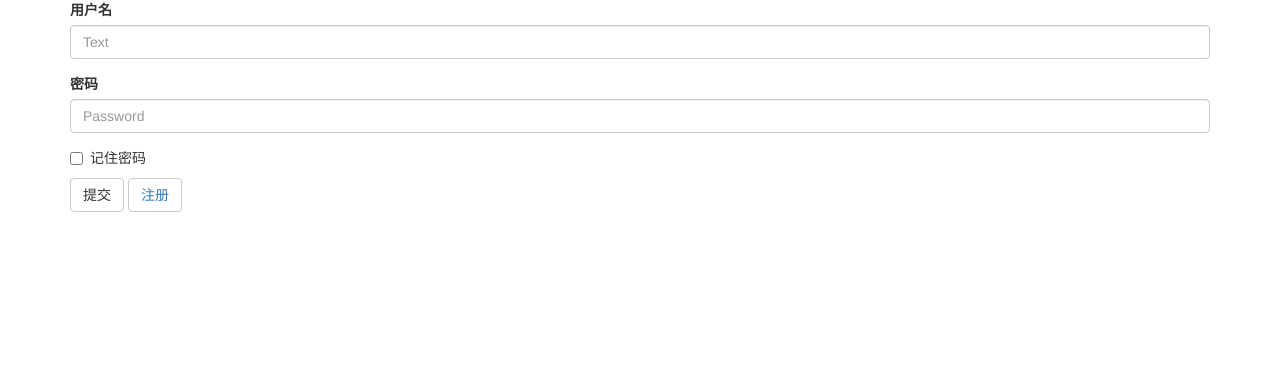
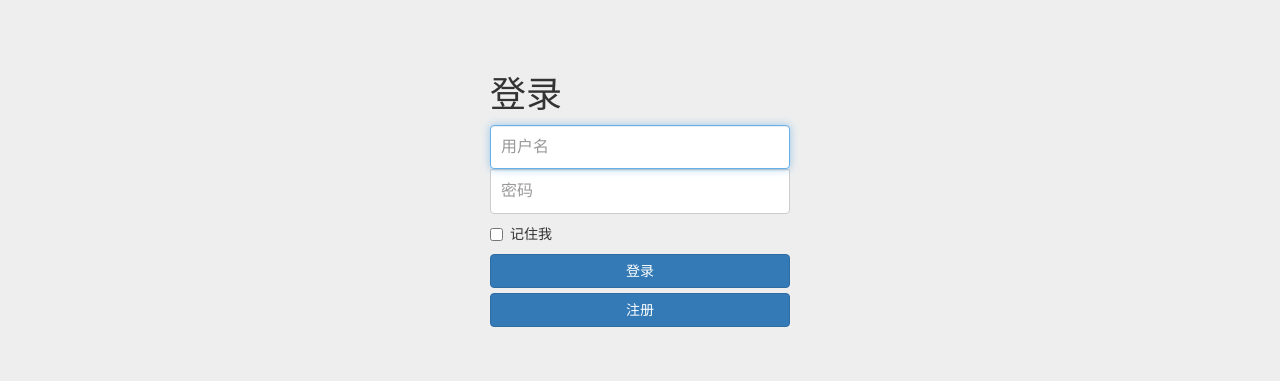
Before and after one commit to appie963/app, a Flask app: page / in a window 1280 px wide. Shown: the top 381 px of the page. Run offline with Flask 2, Linux system fonts and the light colour scheme; some libraries are stand-ins or nearby versions.

Commit message:
update style

```diff
--- a/app.py
+++ b/app.py
@@ -15,8 +15,24 @@ db_info = {
 db = zdb(db_info)
 
 print(
-    db.query('accout', '*')
+    db.query('userlist', '*')
 )
+
+
+def login_acc(user_name, user_passwd):
+    """
+    判断用户名密码
+    :param user_name:用户名
+    :param user_passwd:密码
+    :return:返回true或false
+    """
+    all_usertable = db.query(db_info['table_name'][1], '*')
+
+    for user_info in all_usertable:
+        if user_name == user_info[1] and user_passwd == user_info[2]:
+            return True
+        else:
+            return False
 
 
 # 首页自动跳转至login.html
@@ -34,14 +50,6 @@ def success():
         # 判断是否为post方式路由不是则认定为直接访问，返回404
     else:
         return redirect(url_for('index'))
-
-
-def login_acc(user_name, user_passwd):
-    all_usertable = db.query(db_info['table_name'][1], '*')
-
-    for user_info in all_usertable:
-        if user_name == user_info[1] and user_passwd == user_info[2]:
-            return True
 
 
 @app.route('/login', methods=['POST'])
--- /dev/null
+++ b/static/loginreg.css
@@ -0,0 +1,46 @@
+body {
+            padding-top: 40px;
+            padding-bottom: 40px;
+            background-color: #eee;
+        }
+
+        .form-signin {
+            max-width: 330px;
+            padding: 15px;
+            margin: 0 auto;
+        }
+
+        .form-signin .form-signin-heading,
+        .form-signin .checkbox {
+            margin-bottom: 10px;
+        }
+
+        .form-signin .checkbox {
+            font-weight: normal;
+        }
+
+        .form-signin .form-control {
+            position: relative;
+            height: auto;
+            -webkit-box-sizing: border-box;
+            -moz-box-sizing: border-box;
+            box-sizing: border-box;
+            padding: 10px;
+            font-size: 16px;
+        }
+
+        .form-signin .form-control:focus {
+            z-index: 2;
+        }
+
+        .form-signin input[type="email"] {
+            margin-bottom: -1px;
+            border-bottom-right-radius: 0;
+            border-bottom-left-radius: 0;
+        }
+
+        .form-signin input[type="password"] {
+            margin-bottom: 10px;
+            border-top-left-radius: 0;
+            border-top-right-radius: 0;
+        }
--- a/templates/login.html
+++ b/templates/login.html
@@ -1,57 +1,47 @@
 <!DOCTYPE html>
-<html lang="en">
+<html lang="zh-CN">
 <head>
-    <style>
-        body {
-            font-family: "Helvetica Neue", Helvetica, Arial, sans-serif;
-            font-size: 14px;
-            line-height: 1.428571429;
-            color: #333333;
-            background-color: #ffffff;
-        }
-        a:hover,
-        a:focus {
-            color: #2a6496;
-            text-decoration: underline;
-        }
-        a:focus {
-            outline-offset: -2px;
-        }
-    </style>
-    <meta charset="utf-8">
-    <title>登录</title>
-    <link rel="stylesheet" href="https://cdn.jsdelivr.net/npm/bootstrap@3.3.7/dist/css/bootstrap.min.css"
-          integrity="sha384-BVYiiSIFeK1dGmJRAkycuHAHRg32OmUcww7on3RYdg4Va+PmSTsz/K68vbdEjh4u" crossorigin="anonymous">
-    <!-- 最新的 Bootstrap 核心 JavaScript 文件 -->
-    <script src="https://cdn.jsdelivr.net/npm/bootstrap@3.3.7/dist/js/bootstrap.min.js"
-            integrity="sha384-Tc5IQib027qvyjSMfHjOMaLkfuWVxZxUPnCJA7l2mCWNIpG9mGCD8wGNIcPD7Txa"
-            crossorigin="anonymous"></script>
+    <meta charset="utf8">
+    <meta http-equiv="X-UA-Compatible" content="IE=edge">
+    <meta name="viewport" content="width=device-width, initial-scale=1">
+    <!-- 上述3个meta标签*必须*放在最前面，任何其他内容都*必须*跟随其后！ -->
+    <meta name="description" content="">
+    <meta name="author" content="">
+    <title>Signin Template for Bootstrap</title>
+    <!-- Bootstrap core CSS -->
+    <link href="https://cdn.bootcss.com/bootstrap/3.3.7/css/bootstrap.min.css" rel="stylesheet">
+    <link href="../static/loginreg.css" rel="stylesheet" type="text/css"/>
+    <!-- Custom styles for this template -->
+
+
 </head>
-<!-- 最新版本的 Bootstrap 核心 CSS 文件 -->
+
 <body>
-<header class="herder"></header>
+
 <div class="container">
-    <div class="jumpbotron">
-        <form action="http://localhost/login" method="post">
-            <div class="form-group">
-                <label for="InputLoginName">用户名</label>
-                <input type="text" class="form-control" id="InputLoginName" name="nm" placeholder="Text">
-            </div>
-            <div class="form-group">
-                <label for="InputPassword1">密码</label>
-                <input type="password" class="form-control" id="InputPassword1" name="passwd" placeholder="Password">
-            </div>
+    <form class="form-signin" action="http://localhost/login" method="post">
+        <h1 class="form-signin-heading">登录</h1>
+        <label for="inputEmail" class="sr-only">用户名</label>
+        <input type="text" id="inputEmail" class="form-control" name="nm" placeholder="用户名" required="" autofocus="">
+        <label for="inputPassword" class="sr-only">密码</label>
+        <input type="password" id="inputPassword" class="form-control" name="passwd" placeholder="密码" required="">
         <div class="checkbox">
             <label>
-                    <input type="checkbox">记住密码
+                <input type="checkbox" value="remember-me">记住我
             </label>
         </div>
-            <button type="submit" value="submit" class="btn btn-default">提交</button>
-            <button class="btn btn-default"><a href="/_register">注册</a></button>
+        <button class="btn btn-sg btn-primary btn-block" type="submit" value="submit">登录</button>
+        <button class="btn btn-sg btn-primary btn-block" id="reg_btn">注册</button>
     </form>
-    </div>
-</div>
-<!--表单-->
-<footer class="footer"></footer>
+
+</div> <!-- /container -->
+
 </body>
+    <script type="text/javascript">
+        window.onload = function () {
+            document.getElementById('reg_btn').onclick = function () {
+                window.location.href = 'http://localhost/_register'
+            }
+        }
+    </script>
 </html>
```
Also changed, not shown: templates/register.html (+22 -21 lines), templates/success.html (+4 -4 lines). Lines whose indentation alone changed are shown as unchanged.
